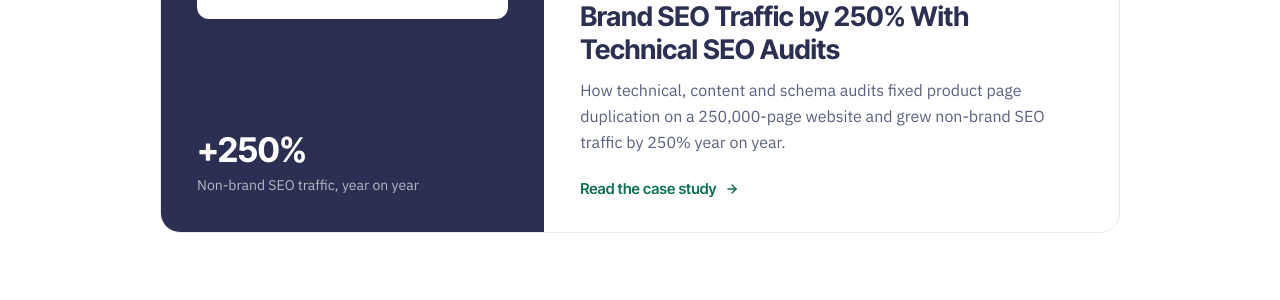
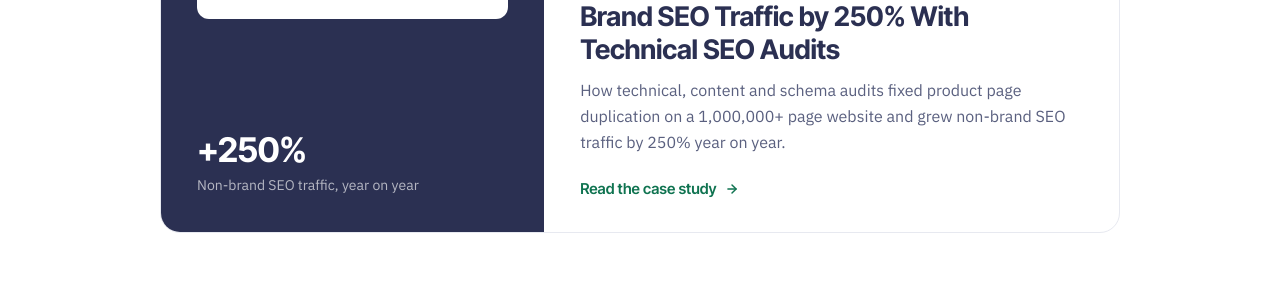
Before and after one commit to Gent-of-Search/gentofsearch.com, a Jekyll site: the page built from case-study/index.html, in a window 1280 px wide and 900 px high, scrolled down 975 px. Shown: the part 180-480 px from the top of the window. Built offline with Jekyll 4.4.1, drawn with Linux system fonts in a browser that asks for light colours.

Commit message:
Research and Markets case study: description now says 1,000,000+ page website
Co-Authored-By: Claude Opus 5.5 <noreply@anthropic.com>

```diff
--- a/_case_studies/research-and-markets.md
+++ b/_case_studies/research-and-markets.md
@@ -3,7 +3,7 @@ title: "How Research and Markets Grew Non-Brand SEO Traffic by 250% With Technic
 client: Research and Markets
 order: 3
 logo: /assets/logos/01-research-and-markets.webp
-description: "How technical, content and schema audits fixed product page duplication on a 250,000-page website and grew non-brand SEO traffic by 250% year on year."
+description: "How technical, content and schema audits fixed product page duplication on a 1,000,000+ page website and grew non-brand SEO traffic by 250% year on year."
 summary:
   - "Research and Markets hired Gent of Search to run a technical SEO audit to identify why their website was being held back in Google organic search."
   - "The technical SEO audit, followed by content and schema audits, identified a number of prioritised opportunities to fix. After working with the team to implement the opportunities, non-brand SEO traffic grew 250% year-on-year, and the SEO channel drove over €1 million in revenue in the year to date."
```
